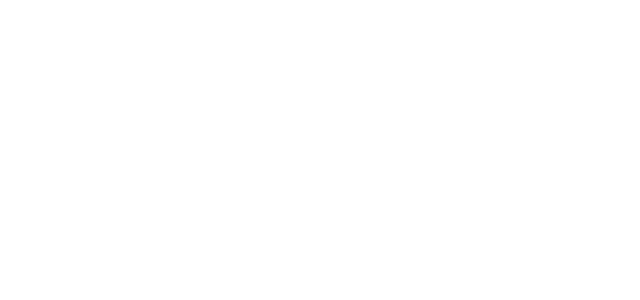
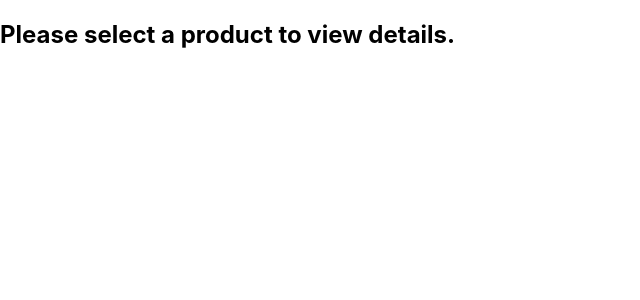
Before and after one commit to amey-kadam/task, a React (Create React App) app in the folder frontend/: page /ProductDetails in a window 1280 px wide. Before the commit this address had no page. Shown: the top 300 px of the page, without its empty margins (0-640 px from the left). Built offline with nearby package versions, Linux system fonts and the light colour scheme.

Commit message:
fix : productdetails page

```diff
--- a/frontend/src/App.js
+++ b/frontend/src/App.js
@@ -13,6 +13,7 @@
         <Route path="/login" element={<Login />} />
         <Route path="/register" element={<Register />} />
         <Route path="/product/:id" element={<ProductDetails />} />
+        <Route path="/ProductDetails" element={<ProductDetails />} />
       </Routes>
     </BrowserRouter>
   );
--- a/frontend/src/pages/ProductDetails.jsx
+++ b/frontend/src/pages/ProductDetails.jsx
@@ -6,11 +6,17 @@
     const { id } = useParams();
     const [product, setProduct] = useState(null);
 
+
+
     useEffect(() => {
+        if (id) {
             API.get(`/products/${id}`)
                 .then(res => setProduct(res.data))
                 .catch(() => console.error("Product not found"));
+        }
     }, [id]);
+
+    if (!id) return <h2>Please select a product to view details.</h2>;
 
     if (!product) return <h2>Loading...</h2>;
 
```
Lines whose indentation alone changed are shown as unchanged.
